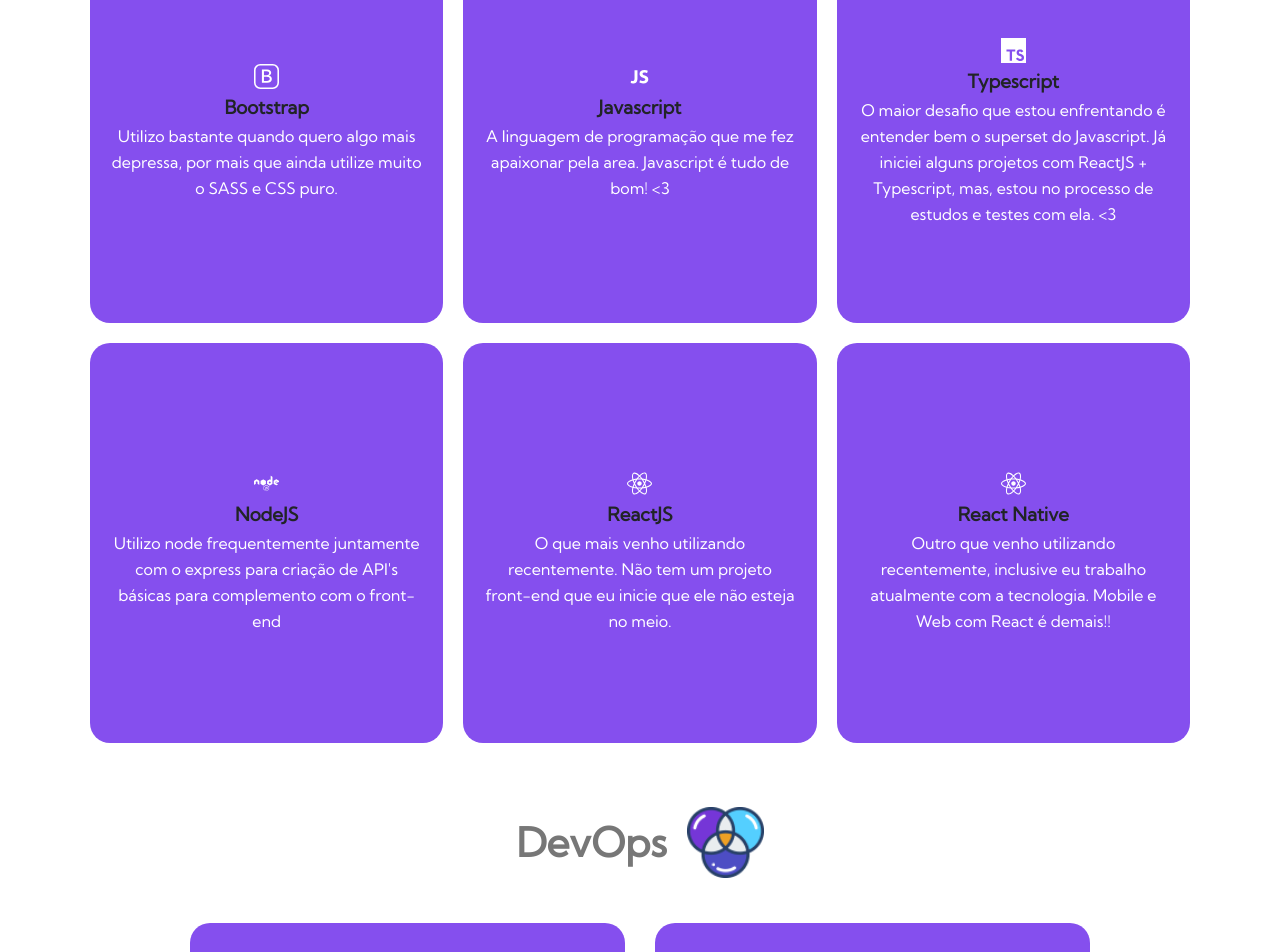
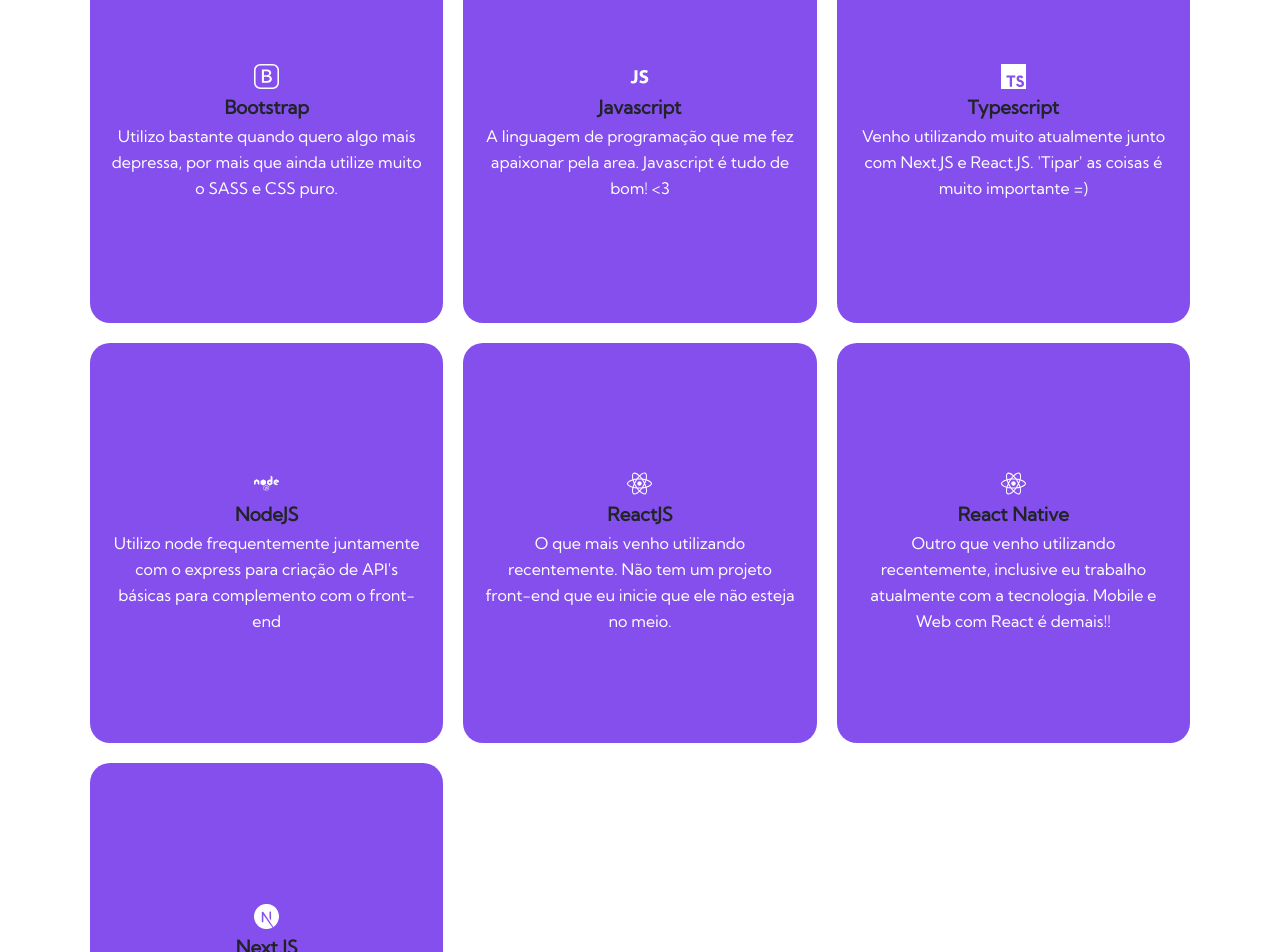
Before and after one commit to fandredev/old-portfolio, a React (Create React App) app: page / in a window 1280 px wide. Shown: the part 3140-4092 px from the top of the page. Built offline with nearby package versions, Linux system fonts and the light colour scheme.

Commit message:
feat: updated techs and add devscore

```diff
--- a/src/components/Projects/index.tsx
+++ b/src/components/Projects/index.tsx
@@ -2,6 +2,7 @@
 
 import "./styled.scss";
 import bootstrapClone from "../../assets/images/clones/bootstrap.png";
+import devscore from "../../assets/images/clones/devscore.png";
 import dropboxClone from "../../assets/images/clones/dropbox.png";
 import ecoletaClone from "../../assets/images/clones/ecoleta.png";
 import githubClone from "../../assets/images/clones/github.png";
@@ -88,6 +89,12 @@
           text="Clonando a interface web do Nubank"
           url="https://nubank.vercel.app/"
         />
+        <CardImages
+          image={devscore}
+          description="DevScore (Em andamento)"
+          text="DevScore (Em andamento...)"
+          url="https://devscore.vercel.app/"
+        />
       </div>
     </section>
   );
--- a/src/components/Skills/index.tsx
+++ b/src/components/Skills/index.tsx
@@ -3,7 +3,7 @@
 import { DiCss3Full, DiJavascript1 } from "react-icons/di";
 import { FaDocker, FaGithub, FaNode, FaReact, FaSass } from "react-icons/fa";
 import { ImHtmlFive } from "react-icons/im";
-import { SiTypescript } from "react-icons/si";
+import { SiTypescript, SiNextDotJs } from "react-icons/si";
 
 import atom from "../../assets/images/icons/atom.png";
 import paperPlane from "../../assets/images/icons/plane.png";
@@ -59,7 +59,7 @@
         <Card
           url=""
           title="Typescript"
-          description="O maior desafio que estou enfrentando é entender bem o superset do Javascript. Já iniciei alguns projetos com ReactJS + Typescript, mas, estou no processo de estudos e testes com ela. <3"
+          description="Venho utilizando muito atualmente junto com Next.JS e React.JS. 'Tipar' as coisas é muito importante =)"
         >
           <SiTypescript size={25} />
         </Card>
@@ -86,6 +86,13 @@
         >
           <FaReact size={25} />
         </Card>
+        <Card
+          url=""
+          title="Next.JS"
+          description="Meus estudos com o framework estão iniciando agora. Estou adorando usar ele até o momento, mas, ainda em estudo."
+        >
+          <SiNextDotJs size={25} />
+        </Card>
       </div>
       <h2>
         DevOps <img src={atom} alt="Imagem de um atómo" />
```
Also changed, not shown: src/assets/images/clones/devscore.png (added).
